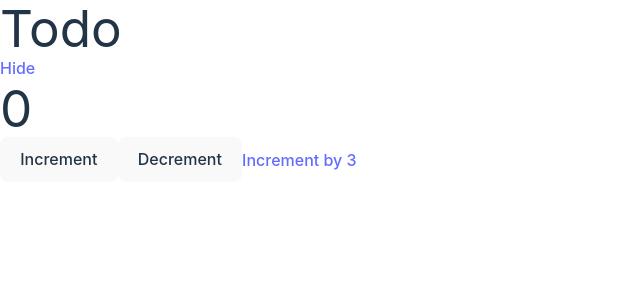
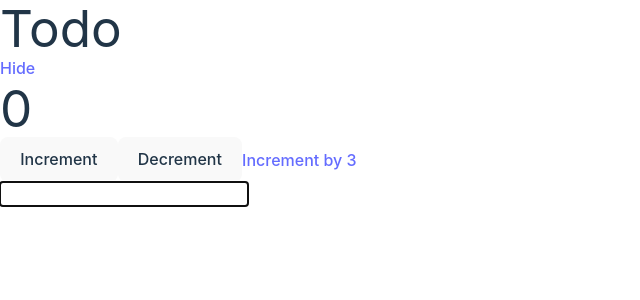
Before and after one commit to JubaStriker/react-redux, a React (Vite) app: page / in a window 1280 px wide. Shown: the top 300 px of the page, without its empty margins (0-640 px from the left). Built offline with nearby package versions, Linux system fonts and the light colour scheme; no server answers.

Commit message:
Use ref forwared

```diff
--- a/src/components/Button.tsx
+++ b/src/components/Button.tsx
@@ -2,8 +2,8 @@
 const Button = (props) => {
     return (
         <a href="#_" className="relative inline-block px-4 py-2 font-medium group">
-            <span className="absolute inset-0 w-full h-full transition duration-200 ease-out transform translate-x-1 translate-y-1 bg-black group-hover:-translate-x-0 group-hover:-translate-y-0"></span>
-            <span className="absolute inset-0 w-full h-full bg-white border-2 border-black group-hover:bg-black"></span>
+            <span className="absolute inset-0 w-full h-full transition duration-200 ease-out transform translate-x-1 translate-y-1 bg-yellow-500 group-hover:-translate-x-0 group-hover:-translate-y-0"></span>
+            <span className="absolute inset-0 w-full h-full bg-white border-2 border-orange-400 group-hover:bg-black"></span>
             <span className="relative text-black group-hover:text-white">{props.title}</span>
         </a>
     );
--- /dev/null
+++ b/src/components/CustomInput.tsx
@@ -0,0 +1,15 @@
+import { forwardRef } from "react";
+
+const CustomInput = forwardRef((props, myRef) => {
+        return (
+                <input
+                        ref={myRef}
+                        type="text"
+                        name="name"
+                        id="name"
+                        className="border border-red-500"
+                />
+        );
+})
+
+export default CustomInput;
--- a/src/components/UseRefExample.tsx
+++ b/src/components/UseRefExample.tsx
@@ -1,11 +1,21 @@
-import { useRef } from "react";
+import { FormEvent, useEffect, useRef } from "react";
+import CustomInput from "./CustomInput";
+const UseRefExample = () => {
+    const myRef = useRef<HTMLInputElement | null>(null);
 
-const UseRefExample = () => {
-    const myRef = useRef();
-    console.log(myRef)
+    useEffect(() => {
+        myRef.current?.focus();
+    }, []);
+
+
+    const handleSubmit = (e: FormEvent) => {
+        e.preventDefault();
+    }
     return (
         <div>
-
+            <form onSubmit={handleSubmit}>
+                <CustomInput ref={myRef} />
+            </form>
         </div>
     );
 };
```
